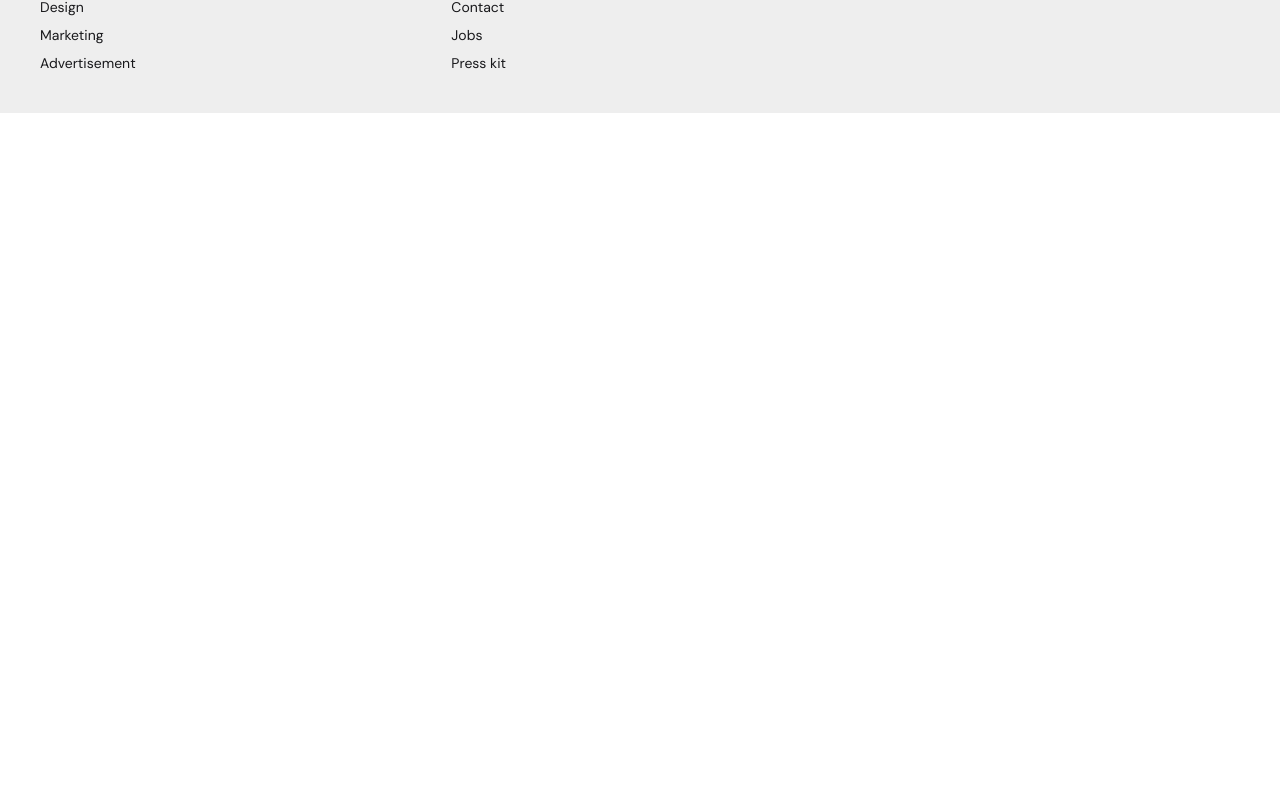
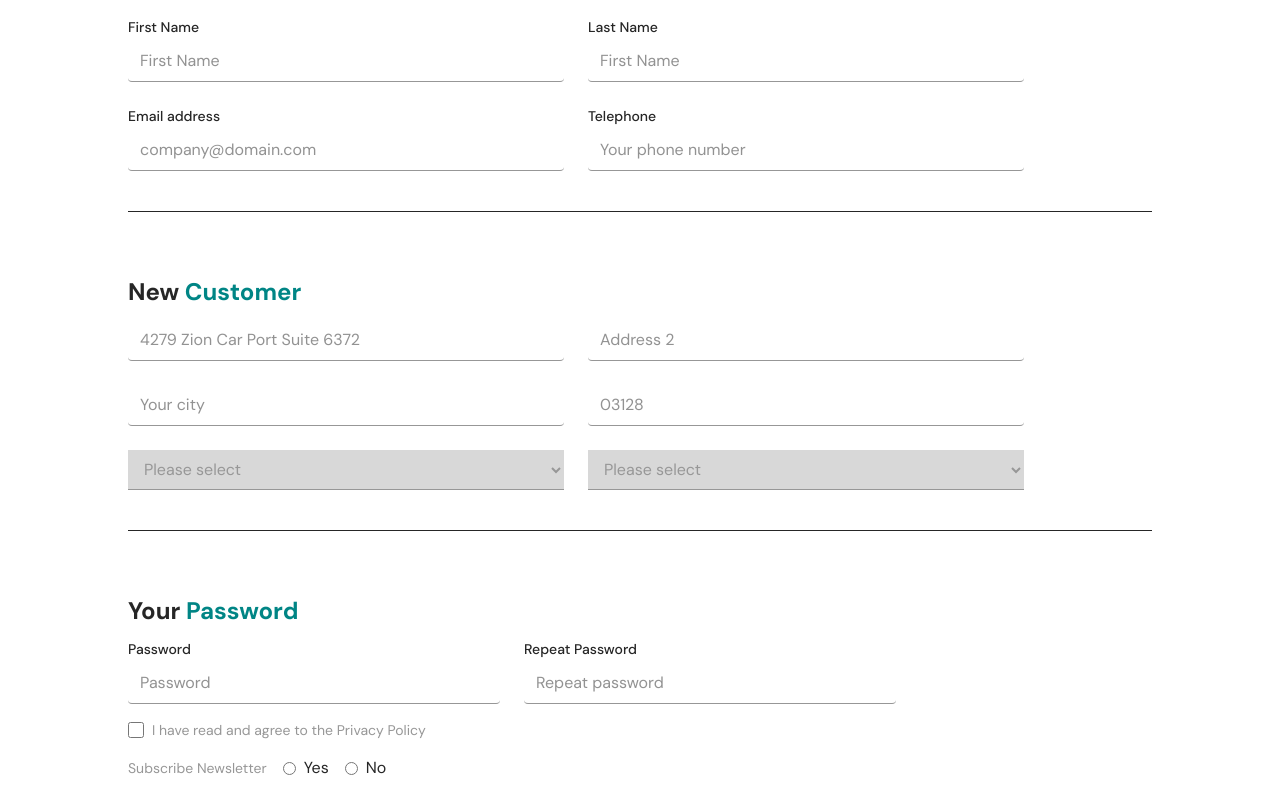
Before and after one commit to taskinahmadalfaruqe/Fast_Fashion, a React (Vite) app: page /auth/newUser/signUpPage in a window 1280 px wide. Shown: the part 303-1100 px from the top of the page. Before the commit the page ends 800 px from the top, so only its background shows below. Built offline with nearby package versions, Linux system fonts and the light colour scheme.

Commit message:
[signupfrom][dev-moin] update signup from and login from

```diff
--- a/src/Component/AuthPage/Login/Login.jsx
+++ b/src/Component/AuthPage/Login/Login.jsx
@@ -47,7 +47,7 @@ const Login = () => {
 
           {/* Login Button */}
           <div className="md:col-span-2">
-           <CommonButton ButtonName={"Log in"} />
+            <CommonButton ButtonName={"Log in"} />
           </div>
         </form>
       </section>
@@ -59,7 +59,7 @@ const Login = () => {
           Lorem Ipsum is simply dummy text of the printing and typesetting industry. Lorem Ipsum has
           been the industry’s standard dummy text ever since this.
         </p>
-       <CommonButton ButtonName={"Continue"} />
+        <CommonButton ButtonName={"Continue"} />
       </section>
     </div>
   );
--- a/src/Component/AuthPage/SignUp/SignUp.jsx
+++ b/src/Component/AuthPage/SignUp/SignUp.jsx
@@ -1,13 +1,153 @@
-import React from "react";
+import React from 'react';
+import CommonButton from '../../SharedComponent/Button/CommonButton';
+import CommonHedding from '../../SharedComponent/Hedding/CommonHedding';
 
+const Signup = () => {
+    return (
+        <div className="px-4 py-10 md:px-8 lg:px-16 max-w-6xl mx-auto space-y-16">
 
+            {/* Intro Text */}
+            <p className="text-sm text-Gray_Color dark:text-White_Color text-center md:text-left">
+                Lorem Ipsum is simply dummy text of the printing and typesetting industry. Lorem Ipsum has
+                been the industry’s standard dummy text ever since this.
+            </p>
 
-const SignUp = () => {
+            {/* Personal Details Section */}
+            <section className="border-b pb-10">
+                <CommonHedding FastPart={"Your Personal"} SecondPart={" Details"} />
 
-    return(
-        <div>
+                <form className="grid grid-cols-1 md:grid-cols-2 gap-6 max-w-4xl">
+                    {/* First Name Field */}
+                    <div>
+                        <label htmlFor="First Name"
+                            className="block text-sm font-medium text-Black_Color dark:text-White_Color mb-1">
+                            First Name
+                        </label>
+                        <input
+                            type="text"
+                            placeholder="First Name"
+                            className="w-full border-b border-b-Gray_Color rounded-sm py-2 px-3 focus:outline-none"
+                            required />
+                    </div>
+                    {/* Last Name Field */}
+                    <div>
+                        <label htmlFor="Last Name"
+                            className="block text-sm font-medium text-Black_Color dark:text-White_Color mb-1">
+                            Last Name
+                        </label>
+                        <input
+                            type="text"
+                            placeholder="First Name"
+                            className="w-full border-b border-b-Gray_Color rounded-sm py-2 px-3 focus:outline-none"
+                            required />
+                    </div>
+                    {/* Email Field */}
+                    <div>
+                        <label
+                            htmlFor="email"
+                            className="block text-sm font-medium text-Black_Color dark:text-White_Color mb-1">
+                            Email address
+                        </label>
+                        <input
+                            type="email"
+                            placeholder="company@domain.com"
+                            className="w-full border-b border-b-Gray_Color rounded-sm py-2 px-3 focus:outline-none"
+                            required />
+                    </div>
+                    {/* phone number Field */}
+                    <div>
+                        <label
+                            htmlFor="tel"
+                            className="block text-sm font-medium text-Black_Color dark:text-White_Color mb-1">
+                            Telephone
+                        </label>
+                        <input
+                            type="tel"
+                            placeholder="Your phone number"
+                            className="w-full border-b border-b-Gray_Color rounded-sm py-2 px-3 focus:outline-none"
+                            required />
+                    </div>
+                </form>
+            </section>
+
+            {/* Address Section */}
+            <section className="border-b pb-10">
+                <CommonHedding FastPart={"New"} SecondPart={" Customer"} />
+
+                <form className="grid grid-cols-1 md:grid-cols-2 gap-6 max-w-4xl">
+                    <input type="text" placeholder="4279 Zion Car Port Suite 6372" className="w-full border-b border-Gray_Color rounded-sm py-2 px-3 focus:outline-none" required />
+                    <input type="text" placeholder="Address 2" className="w-full border-b border-b-Gray_Color rounded-sm py-2 px-3 focus:outline-none" />
+                    <input type="text" placeholder="Your city" className="w-full border-b border-b-Gray_Color rounded-sm py-2 px-3 focus:outline-none" required />
+                    <input type="text" placeholder="03128" className="w-full border-b border-b-Gray_Color rounded-sm py-2 px-3 focus:outline-none" required />
+                    <select className="border-b border-Gray_Color text-Gray_Color dark:text-White_Color bg-Primary_Color dark:bg-Dark_BG_Color py-2 px-3" required>
+                        <option>Please select</option>
+                        <option>USA</option>
+                        <option>UK</option>
+                    </select>
+                    <select className="border-b border-b-Gray_Color text-Gray_Color dark:text-White_Color bg-Primary_Color dark:bg-Dark_BG_Color py-2 px-3" required>
+                        <option>Please select</option>
+                        <option>California</option>
+                        <option>Texas</option>
+                    </select>
+                </form>
+            </section>
+
+            {/* Password Section */}
+            <section className="pb-10">
+                <CommonHedding FastPart={"Your"} SecondPart={" Password"} />
+
+                <form className="grid grid-cols-1 md:grid-cols-2 gap-6 max-w-3xl">
+                    <div>
+                        <label htmlFor="password" className="block text-sm font-medium text-Black_Color dark:text-White_Color mb-1">
+                            Password
+                        </label>
+                        <input
+                            type="password"
+                            placeholder="Password"
+                            className="w-full border-b border-b-Gray_Color rounded-sm px-3 py-2 focus:outline-none"
+                            required >
+                        </input>
+                    </div>
+
+                    <div>
+                        <label htmlFor="Repeat password" className="block text-sm font-medium text-Black_Color dark:text-White_Color mb-1">
+                            Repeat Password
+                        </label>
+                        <input
+                            type="password"
+                            placeholder="Repeat password"
+                            className=" w-full border-b border-b-Gray_Color rounded-sm focus:outline-none py-2 px-3"
+                            required >
+                        </input>
+                    </div>
+                </form>
+
+                <div className="flex items-center mt-4 space-x-2">
+                    <input type="checkbox" id="agree" className="w-4 h-4" required />
+                    <label htmlFor="agree" className="text-sm text-Gray_Color dark:text-White_Color">
+                        I have read and agree to the Privacy Policy
+                    </label>
+                </div>
+
+                <div className="flex items-center mt-4 space-x-4">
+                    <label className="text-sm text-Gray_Color dark:text-White_Color">Subscribe Newsletter</label>
+                    <label className="inline-flex items-center">
+                        <input type="radio" className="form-radio" name="subscribe" value="yes" />
+                        <span className="ml-2">Yes</span>
+                    </label>
+                    <label className="inline-flex items-center">
+                        <input type="radio" className="form-radio" name="subscribe" value="no" />
+                        <span className="ml-2">No</span>
+                    </label>
+                </div>
+
+                <div className="mt-6">
+                    <CommonButton ButtonName={"Log in"} />
+                </div>
+            </section>
 
         </div>
     );
 };
-export default SignUp;
+
+export default Signup;
--- a/src/Page/SignUpPage/SignUpPage.jsx
+++ b/src/Page/SignUpPage/SignUpPage.jsx
@@ -1,6 +1,7 @@
 import React from 'react';
 import CommonHedding from './../../Component/SharedComponent/Hedding/CommonHedding';
 import FindPathname from '../../Hooks/FindPathname/FindPathname';
+import SignUp from '../../Component/AuthPage/SignUp/SignUp';
 
 const SignUpPage = () => {
     return (
@@ -8,7 +9,7 @@ const SignUpPage = () => {
             <CommonHedding FastPart={"Sign"} SecondPart={"Up"} PageLink={'User/SignUp'}/>
             <FindPathname />
 
-            signup page
+            <SignUp />
         </div>
     );
 };
```
